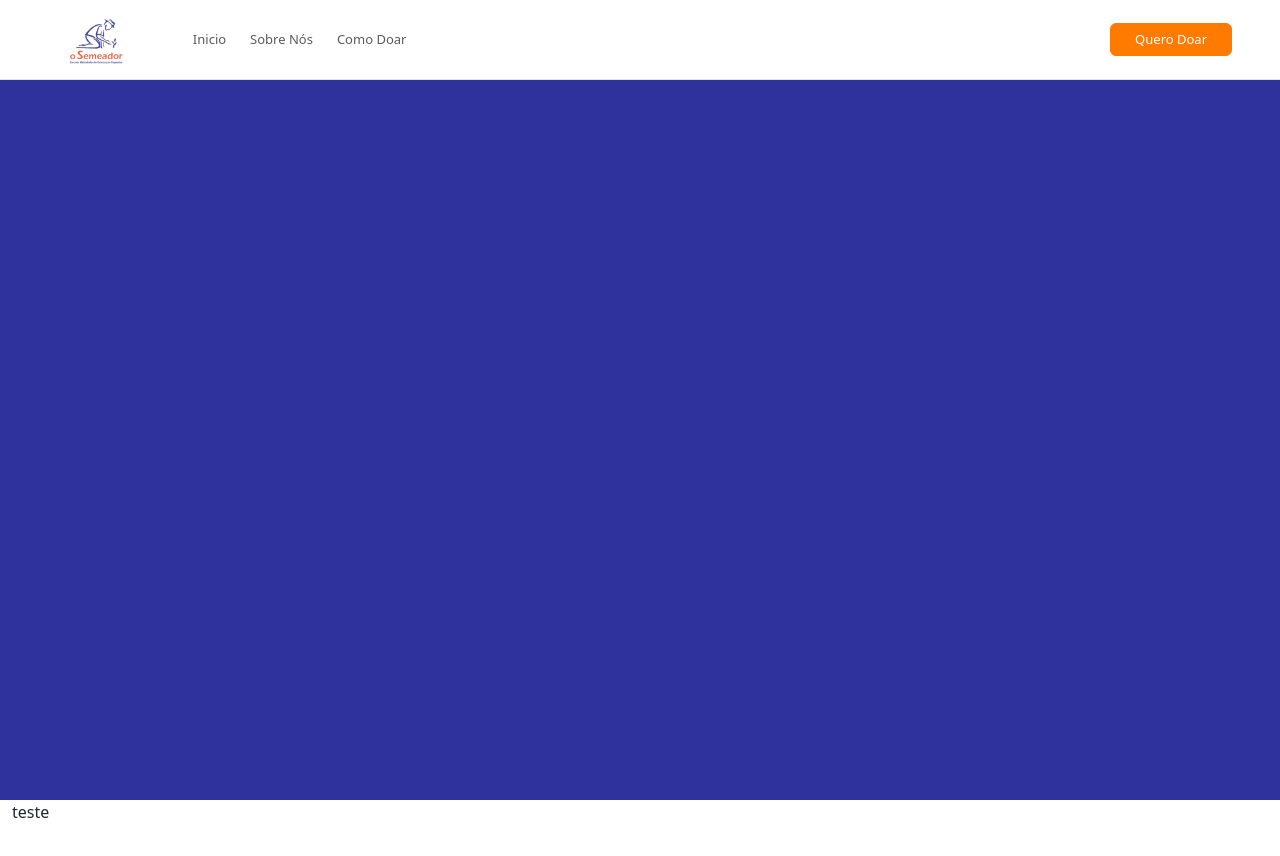
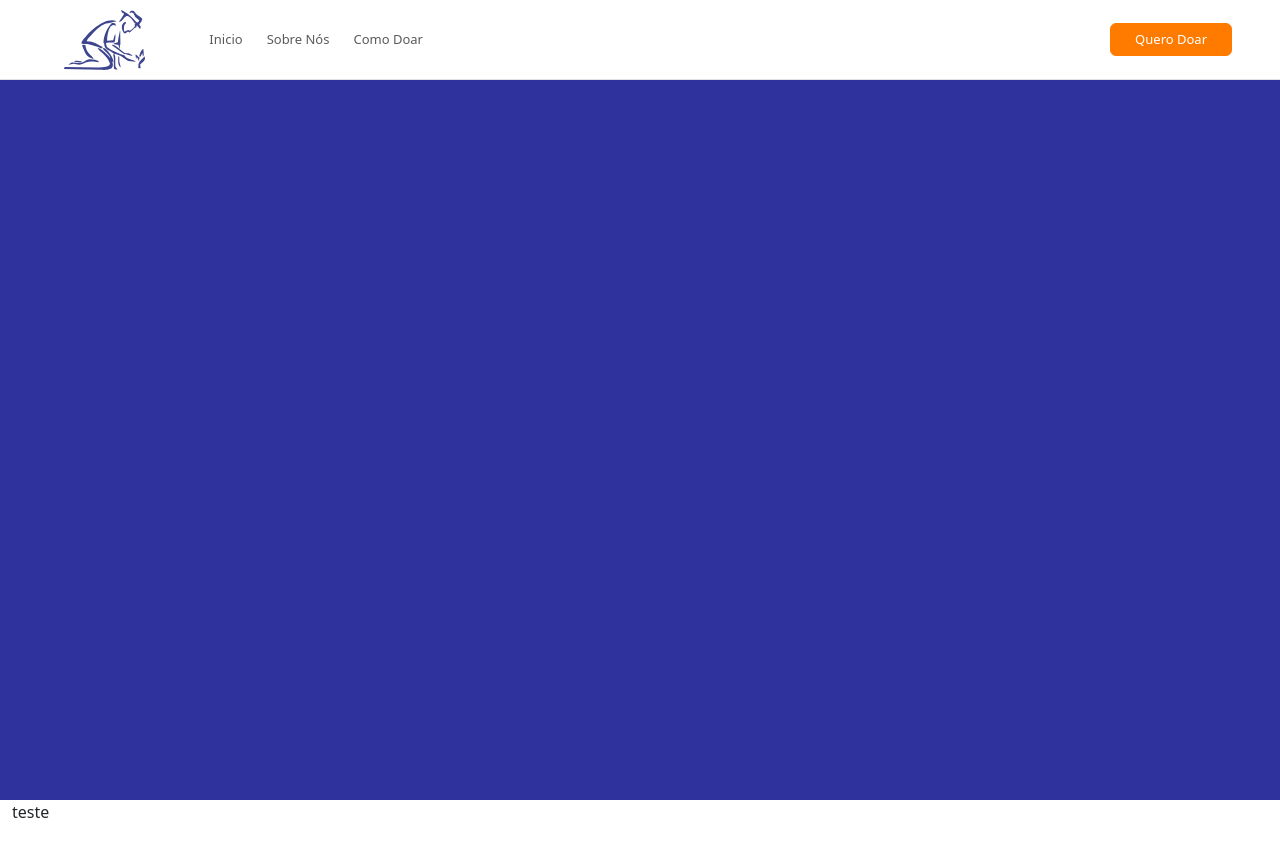
Before and after one commit to Projeto-Semeador/Website, a website: page src/index.html in a window 1280 px wide. Shown: the top 856 px of the page. Drawn offline with nearby package versions, Linux system fonts and the light colour scheme; files that its build step writes are made by us from their sources.

Commit message:
feat: added svg icon

```diff
--- a/src/index.html
+++ b/src/index.html
@@ -3,7 +3,7 @@
   <head>
     <meta charset="UTF-8" />
     <meta name="viewport" content="width=device-width, initial-scale=1.0" />
-    <link rel="icon" href="./images/semeador_logo.png" />
+    <link rel="icon" href="./images/icon_SVG.svg" />
     <title>Colégio Metodista - O Semeador</title>
     <link href="../scss/custom.css" rel="stylesheet" />
   </head>
@@ -16,7 +16,7 @@
           class="navbar navbar-expand-sm bg-white px-lg-5 border-bottom"
         >
           <a class="navbar-brand" style="margin-left: 1rem" href="#">
-            <img id="logo" src="./images/semeador_logo.png" alt="logo" />
+            <img id="logo" src="./images/icon_SVG.svg" alt="logo" />
           </a>
           <div
             class="d-flex align-items-center gap-4"
@@ -46,10 +46,14 @@
                 >
               </li>
               <li class="nav-item">
-                <a class="nav-link" href="#sobrenos" id="nav_sobrenos">Sobre Nós</a>
+                <a class="nav-link" href="#sobrenos" id="nav_sobrenos"
+                  >Sobre Nós</a
+                >
               </li>
               <li class="nav-item">
-                <a class="nav-link" href="#comodoar" id="nav_comodoar">Como Doar</a>
+                <a class="nav-link" href="#comodoar" id="nav_comodoar"
+                  >Como Doar</a
+                >
               </li>
             </ul>
             <button
```
Also changed, not shown: src/images/icon_SVG.svg (added).
